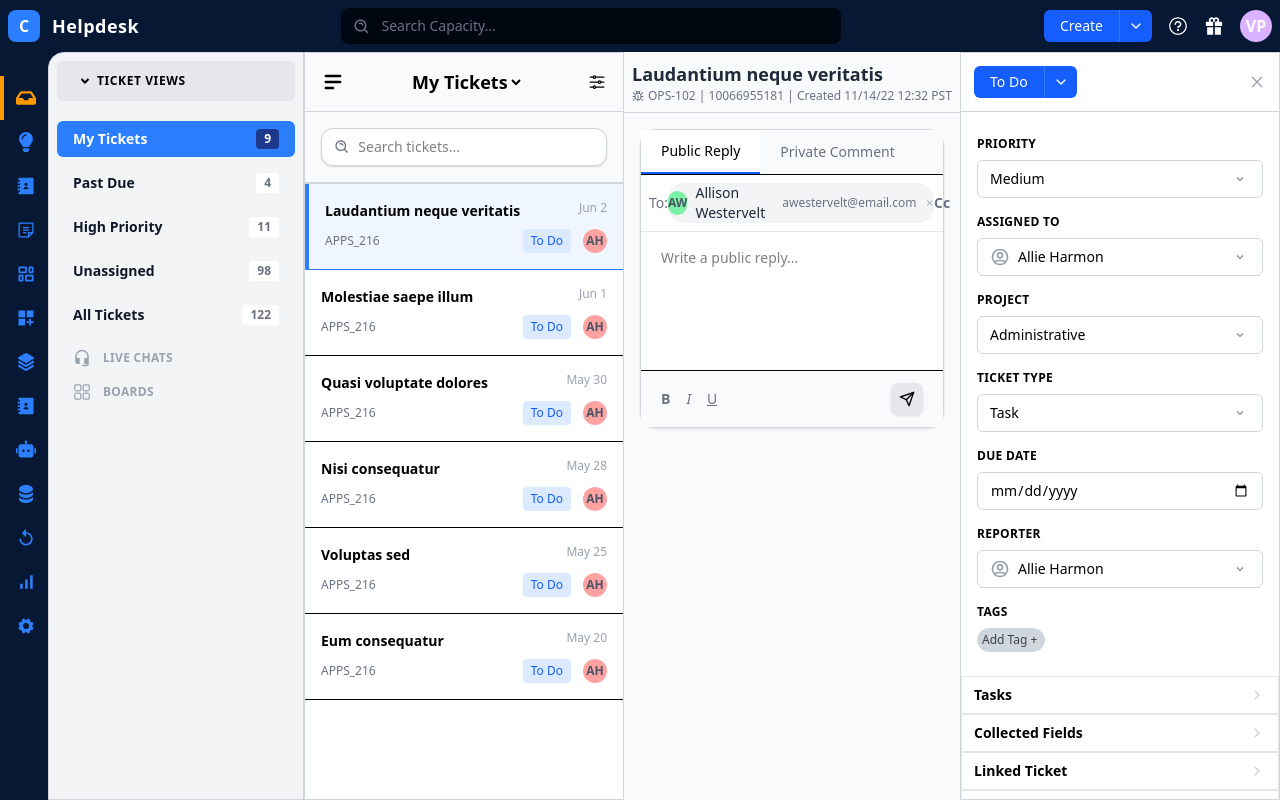
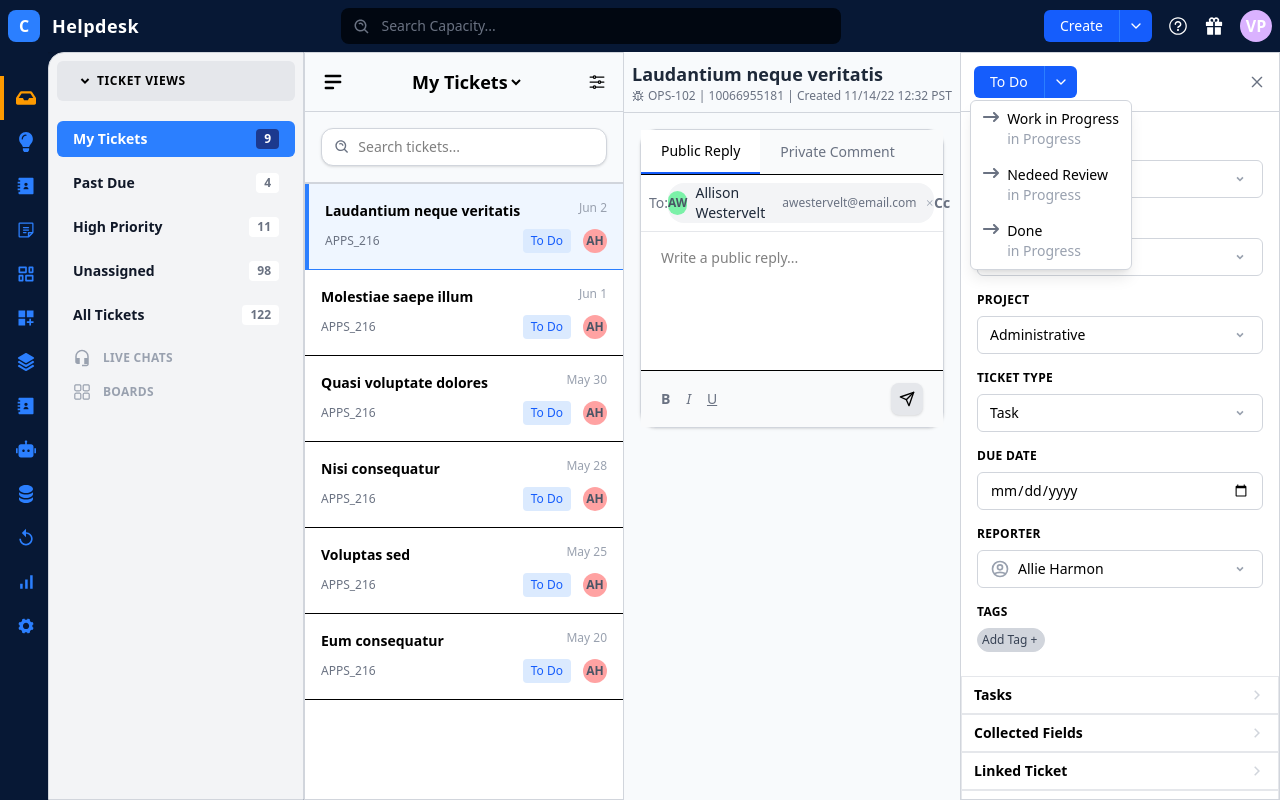
Before and after one commit to varun-web-dev/helpdesk-ui, a React (Vite) app: page / in a window 1280 px wide. Both pictures are taken after a click on the button "To Do". Built offline with nearby package versions, Linux system fonts and the light colour scheme.

Commit message:
adding custom dropdown in ToDo buttton

```diff
--- a/src/components/RightPanel.jsx
+++ b/src/components/RightPanel.jsx
@@ -4,6 +4,7 @@ import { HiOutlineUserCircle } from "react-icons/hi";
 import FormDropdown from "./FormDropdown";
 import ExpandableRow from "./ExpandableRow";
 import { FiChevronDown } from "react-icons/fi";
+import { FaArrowRightLong } from "react-icons/fa6";
 
 const RightPanel = () => {
   const [priority, setPriority] = useState("Medium");
@@ -11,6 +12,9 @@ const RightPanel = () => {
   const [project, setProject] = useState("Administrative");
   const [type, setType] = useState("Task");
   const [reporter, setReporter] = useState("Allie Harmon");
+  const [status, setStatus] = useState("To Do");
+  const [openStatus, setopenStatus] = useState(false);
+
 
   return (
     <div className="w-[320px] overflow-y-auto flex flex-col gap-6 bg-white  border border-gray-300">
@@ -20,18 +24,95 @@ const RightPanel = () => {
 
         <div className="inline-flex">
           {/* ToDo Button */}
-          <button className="bg-blue-600 hover:bg-blue-700 text-white px-4 py-1.5 rounded-l-md text-sm transition">
-            To Do
+          <button
+            onClick={() => setopenStatus(!openStatus)}
+            className="bg-blue-600 hover:bg-blue-700 text-white px-4 py-1.5 rounded-l-md text-sm transition">
+            {status}
           </button>
 
-          <button className="bg-blue-600 hover:bg-blue-700 text-white px-2 rounded-r-md border-l border-blue-500 flex items-center transition">
+          <button
+            onClick={() => setopenStatus(!openStatus)}
+            className="bg-blue-600 hover:bg-blue-700 text-white px-2 rounded-r-md border-l border-blue-500 flex items-center transition">
             <FiChevronDown size={16} />
           </button>
         </div>
+        <RxCross2 className="text-gray-500 cursor-pointer hover:text-gray-600" size={18} />
+      </div>
 
-        <RxCross2 className="text-gray-400 cursor-pointer hover:text-gray-600" size={18} />
 
-      </div>
+      {/* custom dropdown */}
+      {openStatus && (
+        <div className="absolute top-25 right-37 bg-white border border-gray-300 rounded-md shadow-lg z-20">
+
+          {/* Option 1 */}
+
+          <div onClick={() => {
+            setStatus("Work in Progress");
+            setopenStatus(false);
+          }}
+            className="flex items-start gap-2 px-3 py-2 cursor-pointer hover:bg-gray-50 group"
+          >
+
+            <span className="text-gray-500 group-hover:text-blue-600 transition">
+              <FaArrowRightLong />
+            </span>
+            <div>
+              <p className="text-sm font-medium ">
+                Work in Progress
+              </p>
+              <p className="text-sm text-gray-400">
+                in Progress
+              </p>
+            </div>
+          </div>
+
+          {/* Option 2 */}
+
+          <div onClick={() => {
+            setStatus("Work in Progress");
+            setopenStatus(false);
+          }}
+            className="flex items-start gap-2 px-3 py-2 cursor-pointer hover:bg-gray-50 group"
+          >
+
+            <span className="text-gray-500 group-hover:text-blue-600 transition">
+              <FaArrowRightLong />
+            </span>
+            <div>
+              <p className="text-sm font-medium ">
+                Nedeed Review
+              </p>
+              <p className="text-sm text-gray-400">
+                in Progress
+              </p>
+            </div>
+          </div>
+
+          {/* Option 3 */}
+
+          <div onClick={() => {
+            setStatus("Done");
+            setopenStatus(false);
+          }}
+            className="flex items-start gap-2 px-3 py-2 cursor-pointer hover:bg-gray-50 group"
+          >
+
+            <span className="text-gray-500 group-hover:text-blue-600 transition">
+              <FaArrowRightLong />
+            </span>
+            <div>
+              <p className="text-sm font-medium ">
+                Done
+              </p>
+              <p className="text-sm text-gray-400">
+                in Progress
+              </p>
+            </div>
+          </div>
+
+        </div>
+      )}
+
 
       {/* Dropdown Sections */}
       <div className="px-4 space-y-4  ">
```
